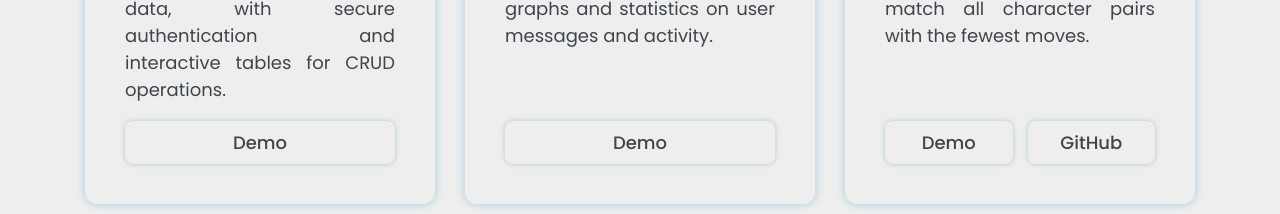
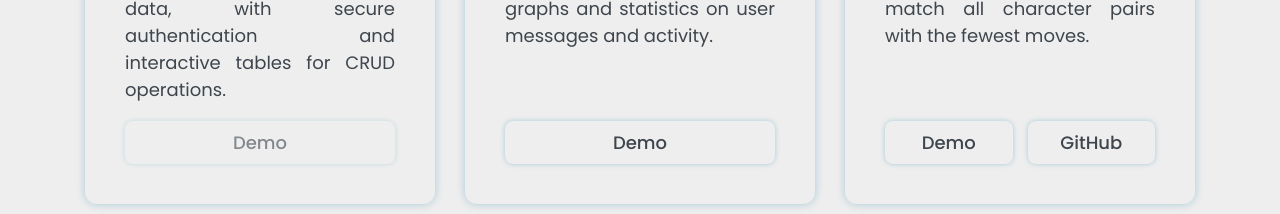
Before and after one commit to klementina1809/personalPortfolio, a React (Vite) app: page / in a window 1280 px wide. Shown: the part 1760-1974 px from the top of the page. Built offline with nearby package versions, Linux system fonts and the light colour scheme.

Commit message:
disabled button

```diff
--- a/src/components/Project.jsx
+++ b/src/components/Project.jsx
@@ -14,9 +14,13 @@ function Project({ data }) {
 					<p className="description">{t(`projectDescriptions.${data.id}`)}</p>
 				</div>
 				<div className="button-container">
-					<a href={data.linkWeb} target="_blank" rel="noreferrer">
-						Demo
-					</a>
+					{data.linkWeb && data.linkWeb.trim() !== "" ? (
+						<a href={data.linkWeb} target="_blank" rel="noreferrer">
+							Demo
+						</a>
+					) : (
+						<span className="disabled-button">Demo</span>
+					)}
 					{data.linkGit !== null && (
 						<a href={data.linkGit} target="_blank" rel="noreferrer">
 							GitHub
--- a/src/data/allProjects.json
+++ b/src/data/allProjects.json
@@ -176,7 +176,7 @@
 			"title": "Backoffice Dashboard",
 			"description": "Backoffice multipagina per la gestione dei dati degli utenti di un'app mobile, con autenticazione sicura e tabelle interattive per operazioni CRUD.",
 			"img": "./photo/backoffice.jpg",
-			"linkWeb": "https://streamable.com/uxaht4",
+			"linkWeb": "",
 			"linkGit": null,
 			"date": "07.11.24"
 		}
--- a/src/style/project.css
+++ b/src/style/project.css
@@ -56,6 +56,20 @@
 	transition: all 0.3s ease;
 }
 
+.project .button-container .disabled-button {
+	flex: 1;
+	padding-block: 8px;
+	border-radius: 8px;
+	box-shadow: 0px 0px 5px 0px #2887ad59;
+	font-weight: 500;
+	text-align: center;
+	display: block;
+	text-decoration: none;
+	color: inherit;
+	cursor: default;
+	opacity: 0.6;
+}
+
 /* media adaptive */
 
 @media (max-width: 1600px) {
```
